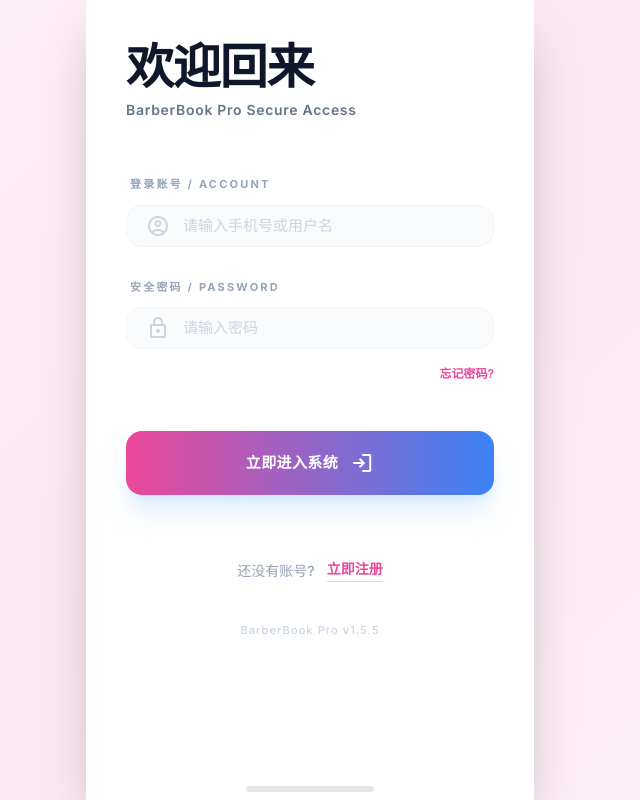
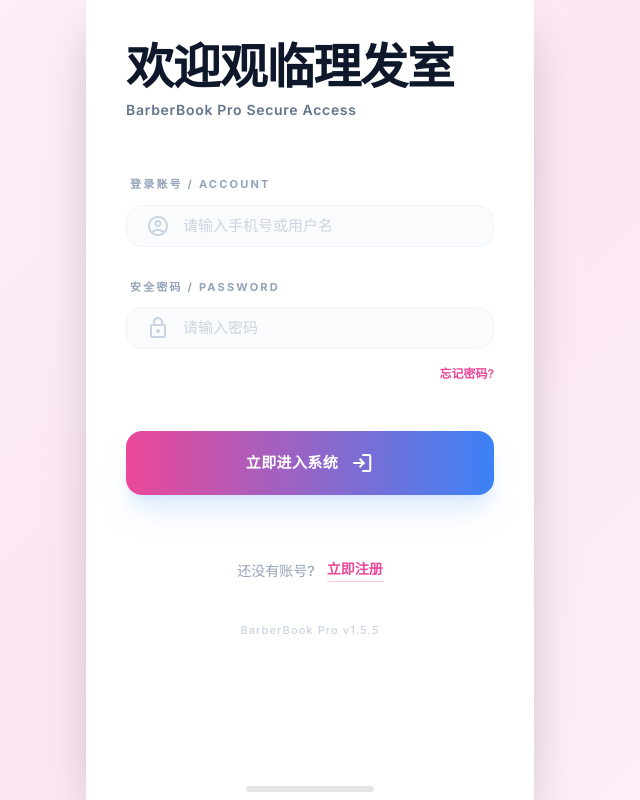
Before and after one commit to dgjin/barberbook-pro-app-new, a React (Vite) app: page /login in a window 1280 px wide. Shown: the whole page, without its empty margins (330-970 px from the left). Built offline with nearby package versions, Linux system fonts and the light colour scheme; no server answers; the database is empty.

Commit message:
增加了游客可以浏览功能

```diff
--- a/App.tsx
+++ b/App.tsx
@@ -136,7 +136,7 @@
       <ErrorBoundary>
         <Suspense fallback={<PageTransition />}>
           <Routes>
-            <Route path="/" element={<Navigate to="/login" replace />} />
+            <Route path="/" element={<Navigate to="/launcher" replace />} />
             <Route path="/launcher" element={<RoleLauncher availableBarbers={availableBarbers} handleGuestVisit={handleGuestVisit} />} />
             <Route path="/home" element={<CustomerHome onNavigate={handleNavigate} onBarberSelect={handleBarberSelect} currentUser={currentUser} />} />
             <Route path="/booking" element={<Booking onNavigate={handleNavigate} preselectedBarber={selectedBarber} onBookingSuccess={handleBookingSuccess} currentUser={currentUser} />} />
--- a/pages/Login.tsx
+++ b/pages/Login.tsx
@@ -18,7 +18,7 @@
 export const Login: React.FC<Props> = ({ onNavigate, onLogin }) => {
   const role = 'customer';
   const uiTexts = {
-    title: '欢迎回来',
+    title: '欢迎观临理发室',
     subtitle: 'BarberBook Pro Secure Access',
     accountLabel: '登录账号 / ACCOUNT',
     accountPlaceholder: '请输入手机号或用户名'
```
